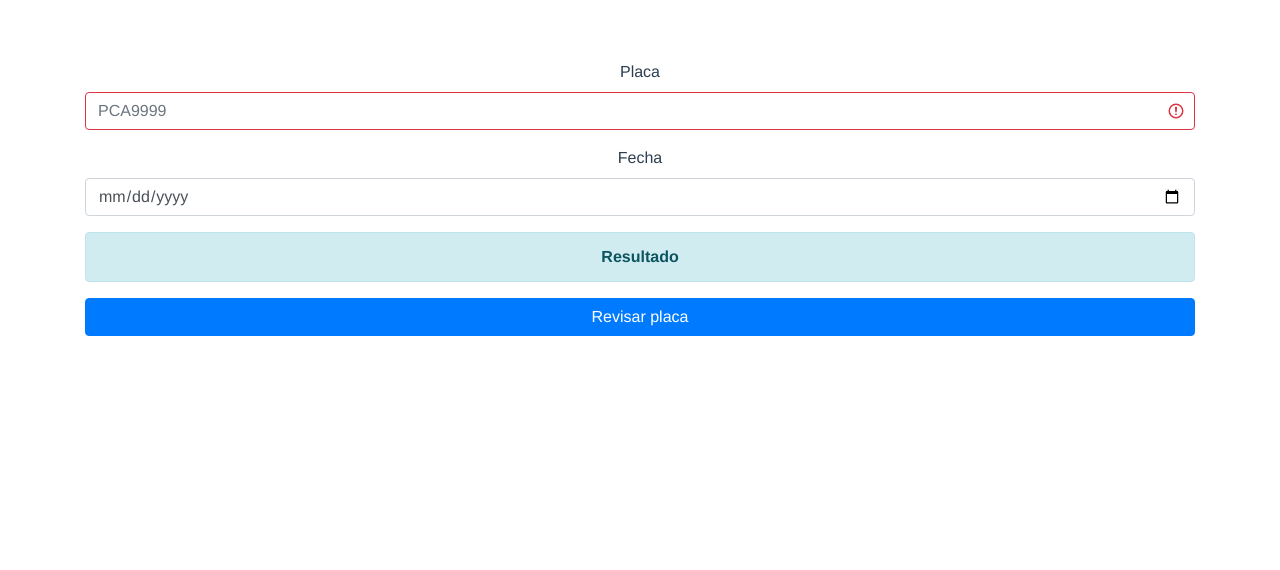
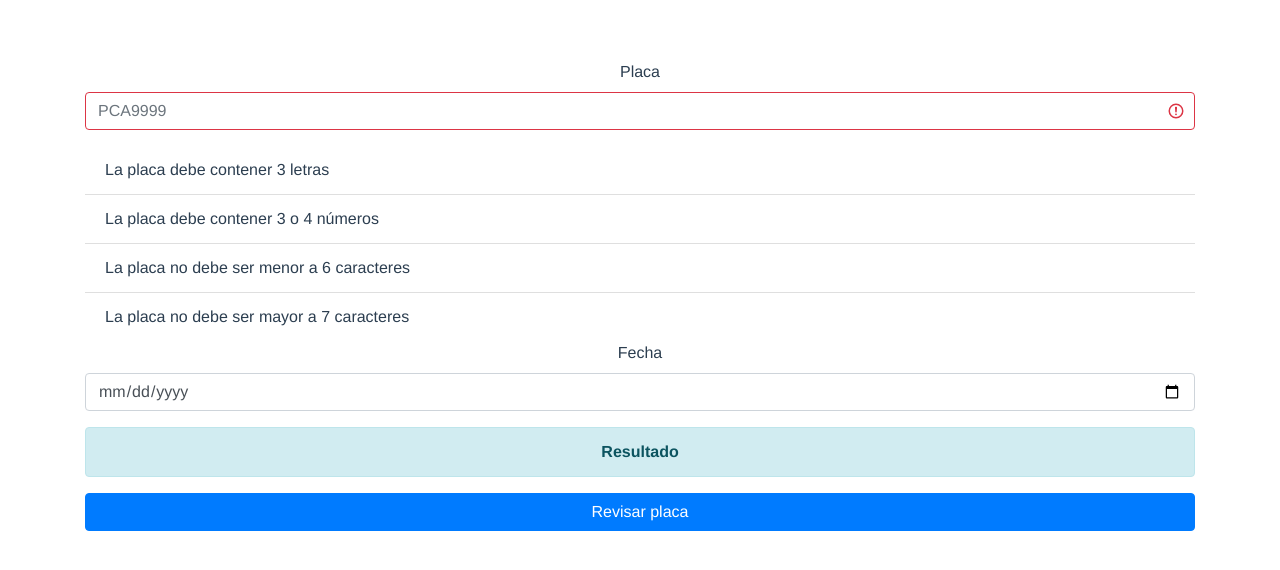
Before and after one commit to PedroAltamirano/pico-placa, a Vue app: page / in a window 1280 px wide. Shown: the top 570 px of the page. Built offline with nearby package versions, Linux system fonts and the light colour scheme.

Commit message:
condiciones de la placa

```diff
--- a/src/App.vue
+++ b/src/App.vue
@@ -15,6 +15,12 @@
 				@keyup.enter="calcular"
 			/>
 		</div>
+		<ul class="list-group list-group-flush text-left">
+			<li class="list-group-item">La placa debe contener 3 letras</li>
+			<li class="list-group-item">La placa debe contener 3 o 4 números</li>
+			<li class="list-group-item">La placa no debe ser menor a 6 caracteres</li>
+			<li class="list-group-item">La placa no debe ser mayor a 7 caracteres</li>
+		</ul>
 
 		<div class="form-group">
 			<label for="fecha">Fecha</label>
```
